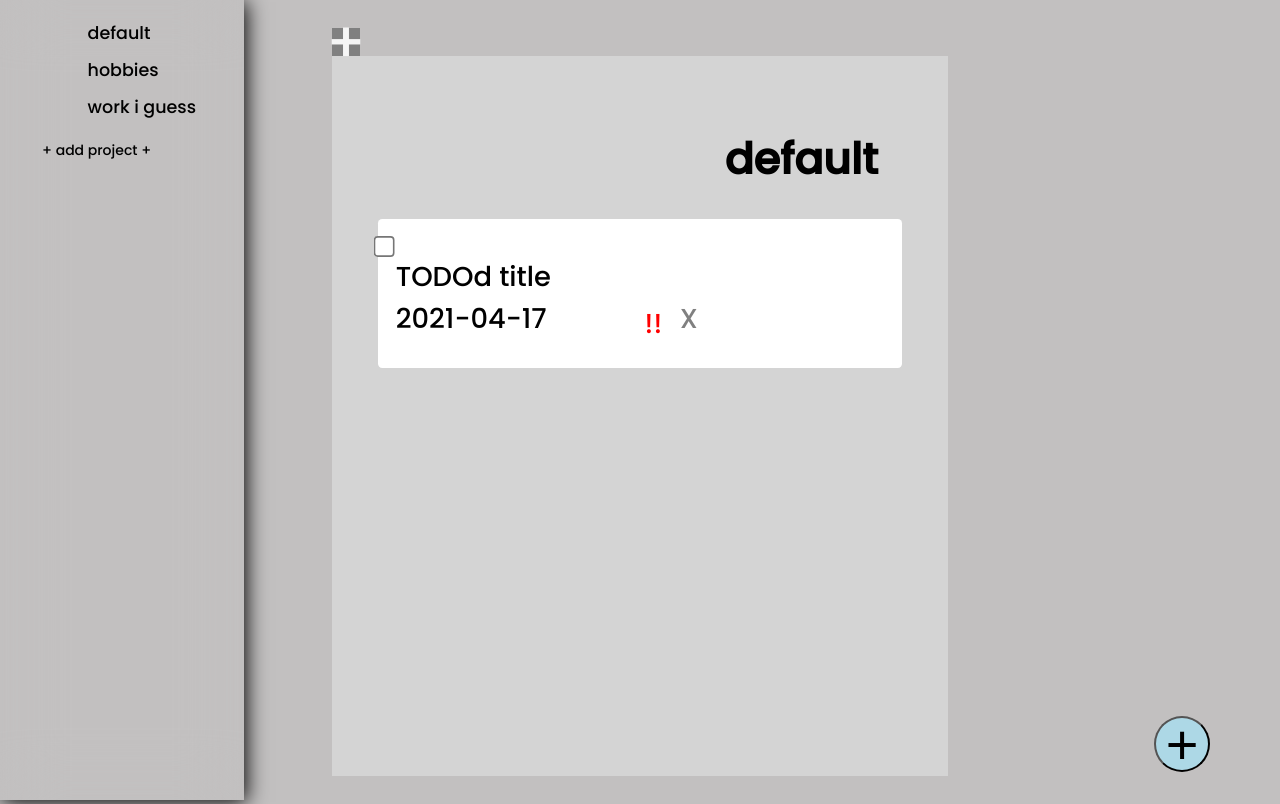
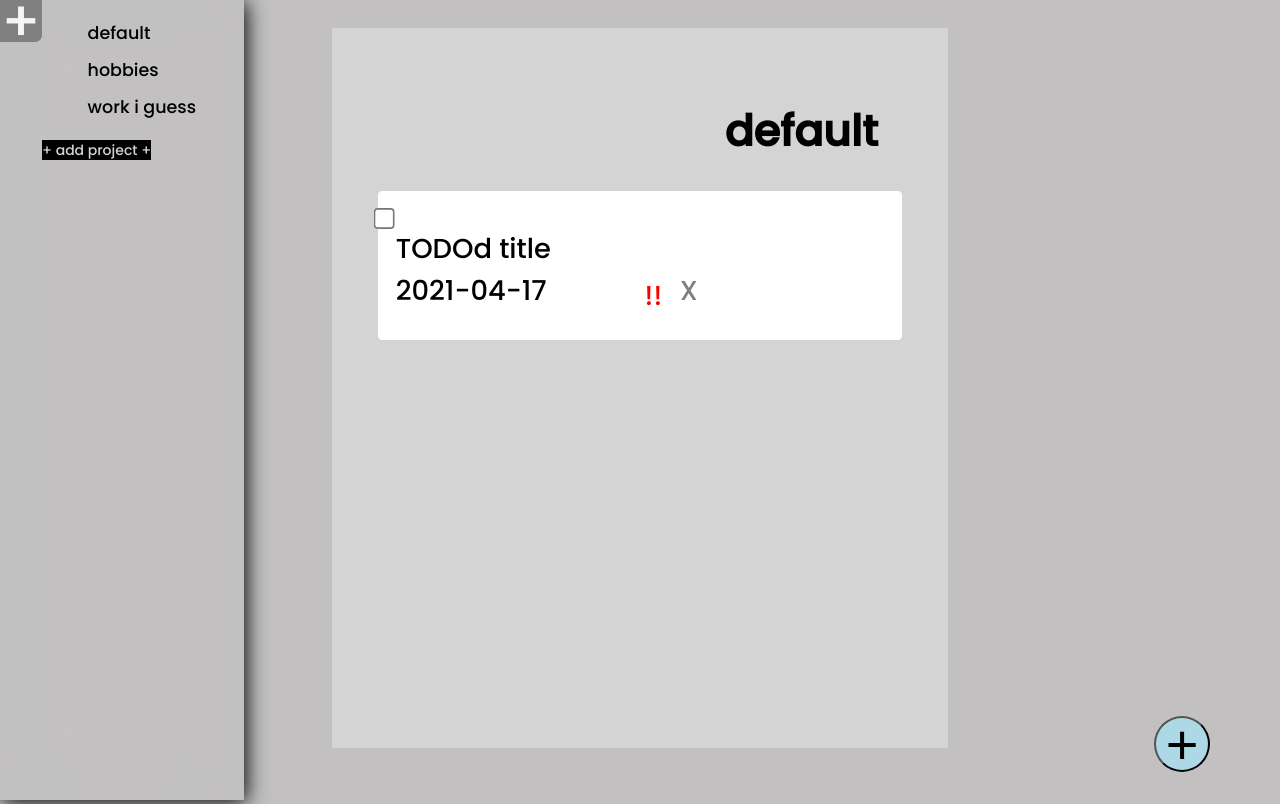
Before and after one commit to lumsdnb/top-todo, a website built with webpack: page docs/index.html in a window 1280 px wide. Built offline with nearby package versions, Linux system fonts and the light colour scheme.

Commit message:
Improve nav style

```diff
--- a/docs/style.css
+++ b/docs/style.css
@@ -29,7 +29,7 @@
   list-style: none;
   flex-basis: 100%;
   position: fixed;
-  z-index: 2;
+  z-index: 1;
   backdrop-filter: blur(30px);
   box-shadow: 2px 2px 20px 0px black;
   top: 0;
@@ -41,20 +41,37 @@
   font-size: var(--font5);
   padding: 0.4rem;
   list-style: none;
+  user-select: none;
+  cursor: pointer;
 }
 
 .nav-burger {
+  position: absolute;
+  z-index: 2;
   font-size: 4rem;
-  padding: 0;
+  top: 0;
+  left: 0;
+  padding: 1rem;
   color: whitesmoke;
   background-color: grey;
   border-radius: 0;
   display: flex;
   align-items: center;
   justify-content: center;
-  width: 2rem;
-  height: 2rem;
+  width: 3rem;
+  height: 3rem;
+  border-radius: 0 0 0.5rem 0;
   user-select: none;
+}
+.nav-burger:hover {
+  width: 6rem;
+  transition: width 60ms linear;
+}
+
+.nav-burger:active {
+  width: 5rem;
+  border-radius: 0;
+  transition: all 80ms linear;
 }
 
 .todo-list {
@@ -125,6 +142,17 @@
   transition: all 100ms linear;
 }
 
+.menu-hidden {
+  visibility: hidden;
+}
+
+.add-project {
+  user-select: none;
+  cursor: pointer;
+  color: lightgrey;
+  background-color: black;
+}
+
 .add-todo-button {
   background-color: lightblue;
   border-radius: 50%;
@@ -150,12 +178,6 @@
 }
 
 @media only screen and (max-width: 50rem) {
-  .menu {
-    background-color: green;
-    visibility: hidden;
-    backdrop-filter: none;
-  }
-
   .card {
     padding: 0;
   }
```
